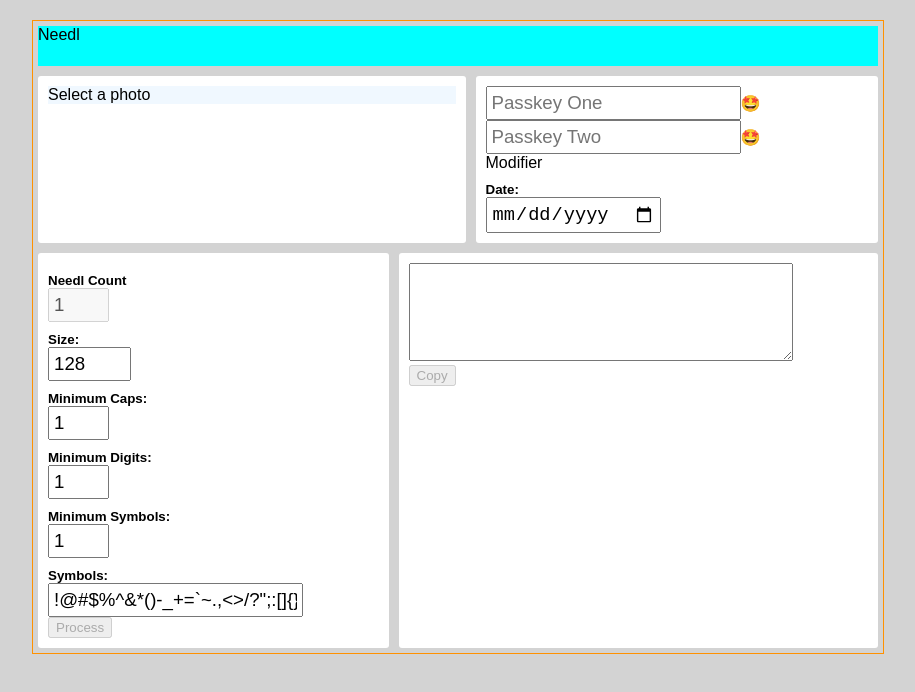
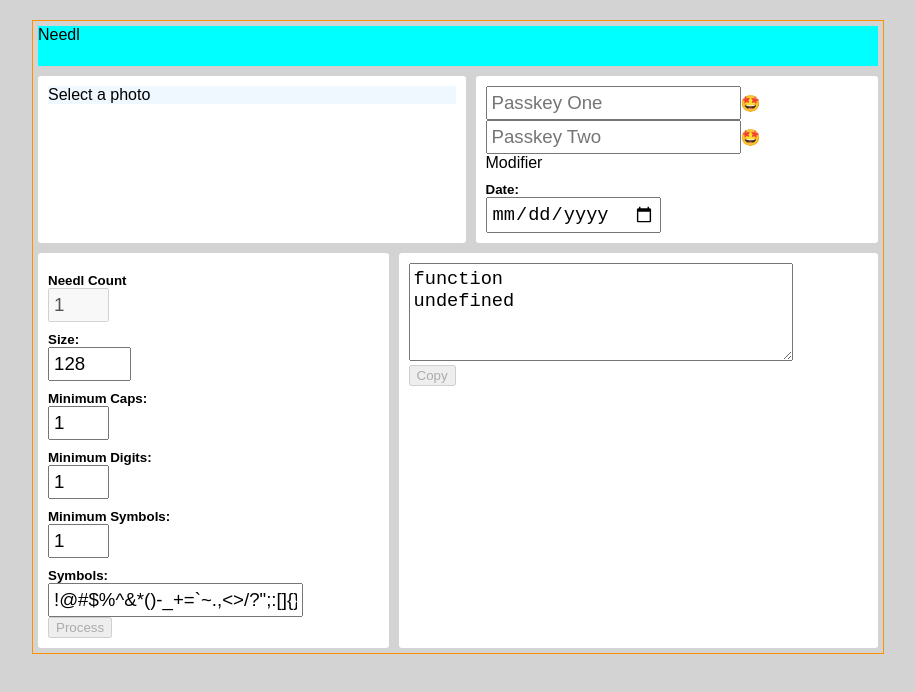
Before and after one commit to jessiepdx/needl.js, a plain HTML site: page index.html in a window 1280 px wide. Shown: the whole page, without its empty margins (182-1097 px from the left). Drawn offline with Linux system fonts and the light colour scheme.

Commit message:
Update index.html
updated to check if subtleCrypto is defined and if webkitSubtleCrypto is defined

```diff
--- a/index.html
+++ b/index.html
@@ -104,6 +104,13 @@
                 f[opt].value = needl_defaults[opt];
                 f[opt].dataset.default = needl_defaults[opt];
             }
+
+            console.log("checking SubtleCrypto");
+            console.log(typeof(SubtleCrypto));
+            taConsole(typeof(SubtleCrypto) + "\n");
+            console.log("checking WebKitSubtleCrypto");
+            console.log(typeof(webkitSubtleCrypto));
+            taConsole(typeof(webkitSubtleCrypto) + "\n");
         }
     </script>
     <link rel="stylesheet" type="text/css" href="styles.css" />
```
